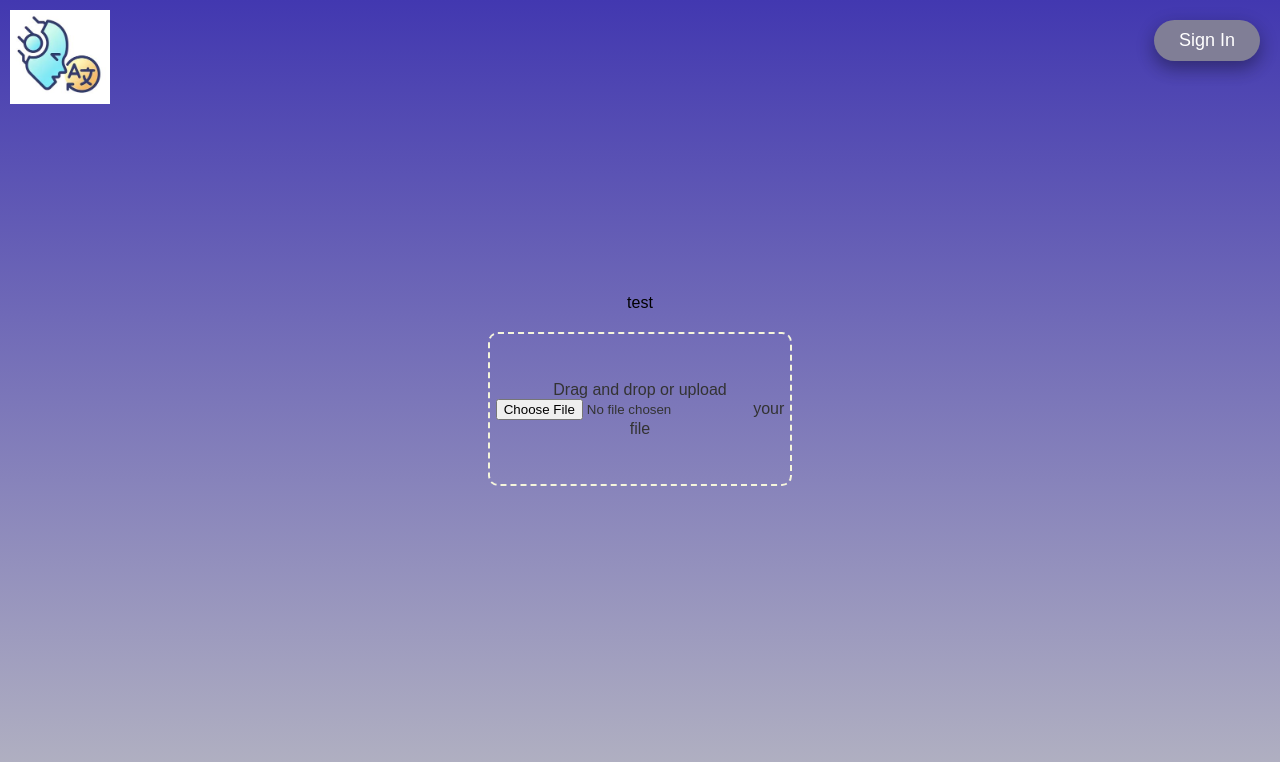
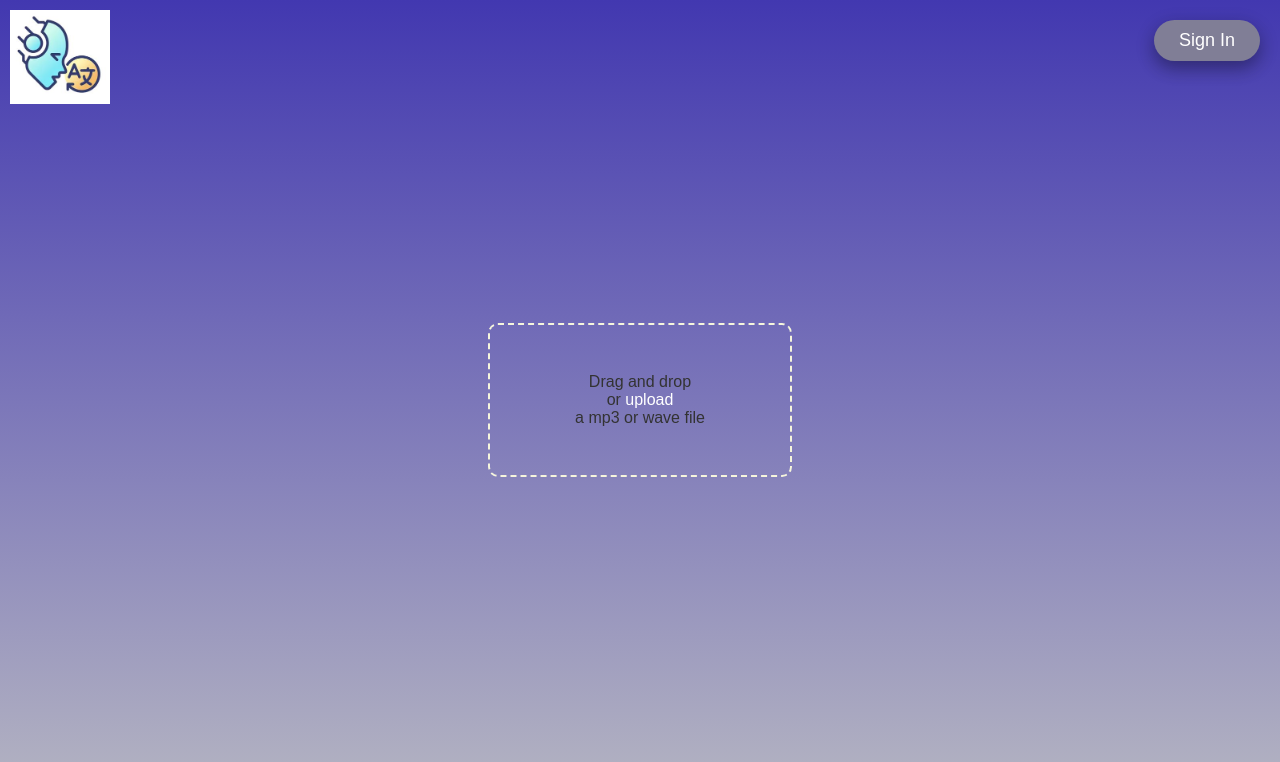
Before and after one commit to htmw/2024F-Bytes, a React (Vite) app in the folder Code/speakez/: page / in a window 1280 px wide. Shown: the top 762 px of the page. Built offline with nearby package versions, Linux system fonts and the light colour scheme.

Commit message:
updated the upload mp3 file button & now you can view the name of file selected

```diff
--- a/Code/speakez/src/components/FileDisplay.jsx
+++ b/Code/speakez/src/components/FileDisplay.jsx
@@ -5,28 +5,47 @@ export default function FileDisplay() {
   const [file, setFile] = useState(null);
   return (
     <div>
-      test
+
       <div id="drop-area" className="uploadbox">
         <p>
-          Drag and drop or{" "}
-          <label>
+          Drag and drop {" "}
+          {/*<label>
             upload
             <input
               onChange={(event) => {
-                /*take first index*/
-                const tempFile = event.target.files[0];
-                setFile(tempFile);
+                //take first index
+                const uploadedFile = event.target.files[0];
+                setFile(uploadedFile);
               }}
               className="hidden"
               type="file"
               accept=".mp3, .wave"
             />
-          </label>{" "}
-          your file
+          </label>{" "}*/}
+          <br></br> or {" "}
+          <label style={{ cursor: 'pointer', color: 'white' }}>
+            upload
+            <input
+            onChange={(event)=> {
+              const uploadedFile = event.target.files[0];
+              setFile(uploadedFile);
+            }}
+            className="hidden"
+            style={{ display: 'none' }}
+              type="file"
+              accept=".mp3, .wave"
+
+              />
+            </label>
+            <br></br>a mp3 or wave file
         </p>
 
 
+
       </div>
+      {file && (
+            <p>Selected file: {file.name}</p>
+        )}
     </div>
   );
 }
```
Also changed, not shown: Code/speakez/src/App.jsx (+7 -7 lines), Code/speakez/src/components/TranslationOptions.jsx (+10 -10 lines).
